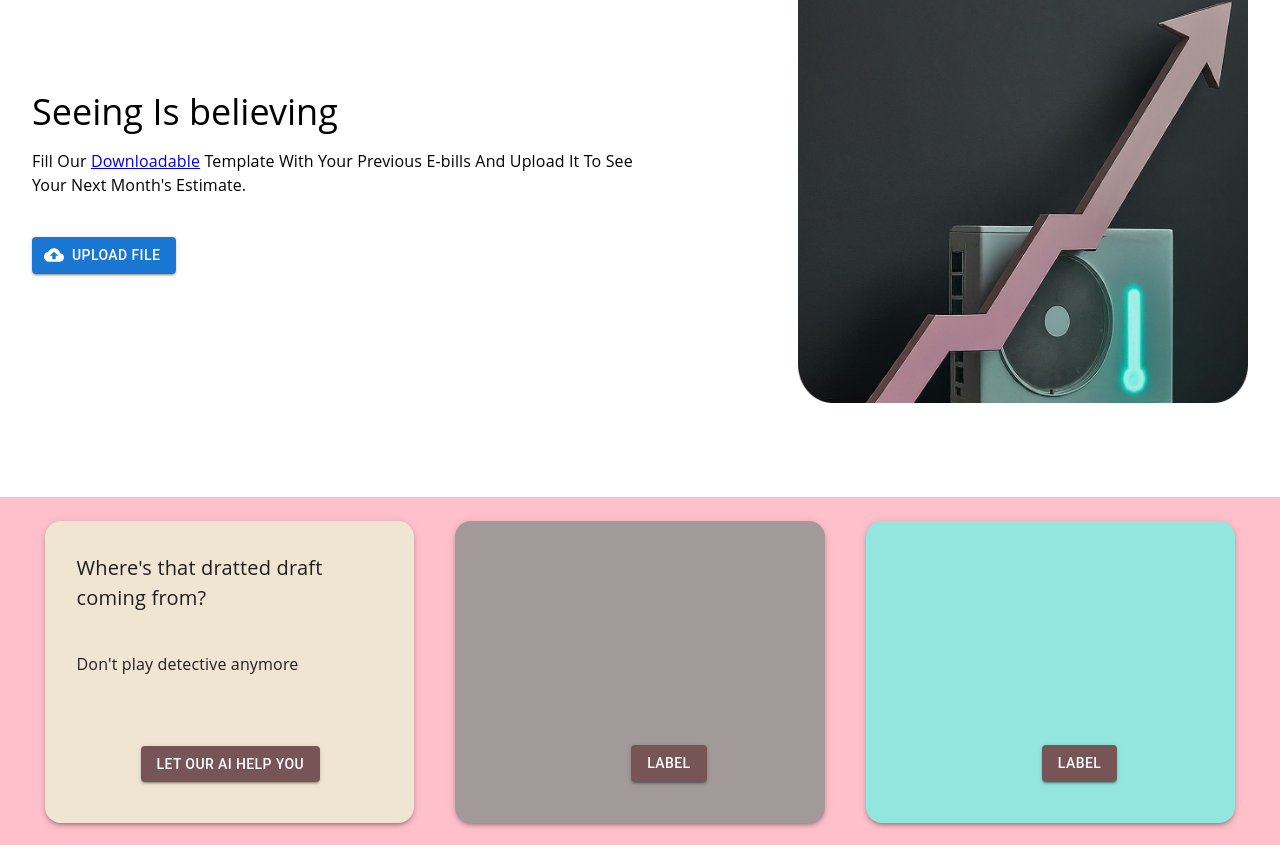
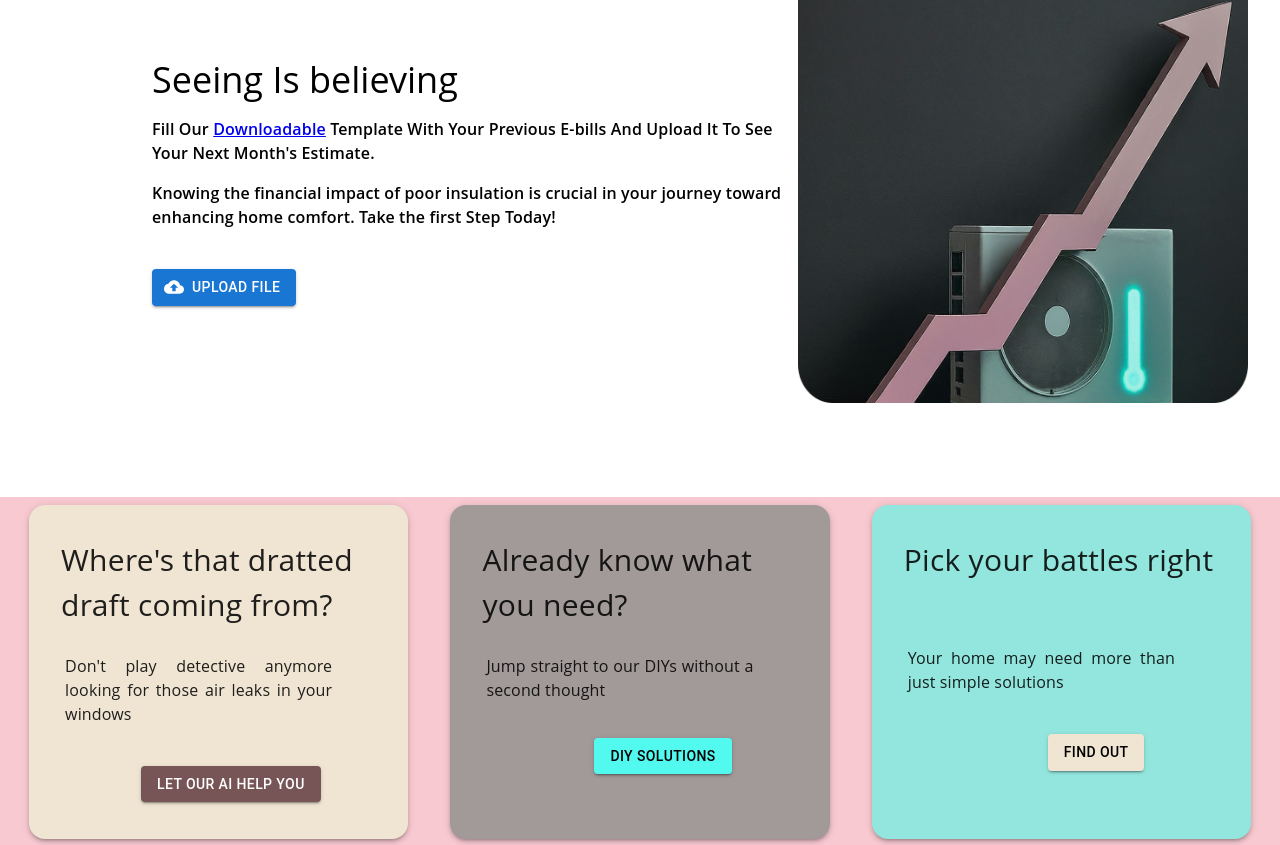
Before and after one commit to Eatgrilledfish/SimpleHearth, a Next.js app in the folder simply-health/: page / in a window 1280 px wide. Shown: the part 1255-2100 px from the top of the page. Built offline with nearby package versions, Linux system fonts and the light colour scheme.

Commit message:
change home page

```diff
--- a/package.json
+++ b/package.json
@@ -4,6 +4,7 @@
     "@emotion/styled": "^11.11.5",
     "@mui/icons-material": "^5.15.15",
     "@mui/material": "^5.15.15",
+    "axios": "^1.6.8",
     "next": "^14.1.4",
     "react": "^18.2.0",
     "react-dom": "^18.2.0",
--- a/simply-health/src/components/HomePage.js
+++ b/simply-health/src/components/HomePage.js
@@ -36,37 +36,50 @@ const HomePage = () => {
         <Box>
           <Typography variant="h5" gutterBottom  sx={{
           fontFamily: '"Open Sans", sans-serif', // 示例字体
-          fontWeight: 450, // 字体粗细
-          color: '#000000', // 字体颜色，这里使用蓝色
-          fontSize: '36px'
+          fontWeight: 500,
+          color: '#000000',
+          fontSize: '36px',
+          ml: 15
         }}>Seeing Is believing</Typography>
           <Typography variant="body1" gutterBottom sx={{
           fontFamily: '"Open Sans", sans-serif', // 示例字体
-
+          fontWeight: 600,
           color: '#000000', // 字体颜色
           fontSize: '16px',
-          marginBottom: theme => theme.spacing(5),
+          ml:15,
+          marginBottom: theme => theme.spacing(2),
         }}>
           Fill Our <a href='https://drive.google.com/file/d/1acYWqWA-t7_Kp4P3Pku4lvN1n3qgNzVs/view?usp=sharing'>Downloadable</a> Template With Your Previous E-bills And Upload It To See <br></br>Your Next Month's Estimate.
           </Typography>
-          <InputFileUpload sx={{mt:2}}/>
+          <Typography variant="body1" gutterBottom sx={{
+          fontFamily: '"Open Sans", sans-serif',
+          fontWeight: 600,
+          color: '#000000',
+          fontSize: '16px',
+          ml:15,
+          marginBottom: theme => theme.spacing(5),
+        }}>
+            Knowing the financial impact of poor insulation is crucial in your journey toward enhancing home comfort. Take the first Step Today!
+          </Typography>
+          <InputFileUpload/>
         </Box>
         <Box>
           <img src="/upload.png" alt="Side Image" style={{ width: '450px', height: '450px' }} />
         </Box>
       </Box>
 
+
       {/* 粉色背景Box，包含三个长方形模块 */}
-      <Box sx={{ display: 'flex', justifyContent: 'space-around', p: 3, bgcolor: 'pink', mt: 2, height: '350px'}}>
+      <Box sx={{ display: 'flex', justifyContent: 'space-around', p: 1, bgcolor: '#F8C9D1', mt: 2, height: '350px'}}>
         <Paper sx={{ bgcolor: '#F0E5D3', p: 2, borderRadius: '16px', width: '30%' }} elevation={3}>
-          <Typography gutterBottom sx={{padding: '1rem',fontFamily: '"Open Sans", sans-serif',fontSize: '20px'}}>Where's that dratted draft coming from?</Typography>
-          <Typography variant="body1"  gutterBottom  sx={{padding: '1rem',fontFamily: '"Open Sans", sans-serif',fontSize: '16px'}}>
-          Don't play detective anymore
+          <Typography gutterBottom sx={{padding: '1rem',fontFamily: '"Open Sans", sans-serif',fontSize: '30px'}}>Where's that dratted draft coming from?</Typography>
+          <Typography variant="body1"  gutterBottom  sx={{fontFamily: '"Open Sans", sans-serif',fontSize: '16px',marginLeft:'20px',marginRight:'60px',textAlign: 'justify',mb:4}}>
+            Don't play detective anymore looking for those air leaks in your windows
           </Typography>
           <Button variant="contained" sx={{
-            mt: 6, // 按钮上边距
+            mt: 1,
             width: 'fit-content',
-            ml:10,
+            ml:12,
             backgroundColor: '#775556', // 按钮背景色
 
             '&:hover': {
@@ -77,31 +90,42 @@ const HomePage = () => {
           </Button>
         </Paper>
         <Paper sx={{ bgcolor: '#A29999', p: 2, borderRadius: '16px', width: '30%' }} elevation={3}>
+          <Typography gutterBottom sx={{padding: '1rem',fontFamily: '"Open Sans", sans-serif',fontSize: '30px'}}>Already know what you need?</Typography>
+            <Typography variant="body1"  gutterBottom  sx={{fontFamily: '"Open Sans", sans-serif',fontSize: '16px',marginLeft:'20px',marginRight:'60px',textAlign: 'justify',mb:3}}>
+              Jump straight to our DIYs without a second thought
+          </Typography>
           <Button variant="contained" sx={{
-            mt: 26, // 按钮上边距
+            mt: 1.5,
             width: 'fit-content',
-            ml:20,
-            backgroundColor: '#775556', // 按钮背景色
+            ml:16,
+            color:'black',
+            backgroundColor: '#52F9EF', // 按钮背景色
 
             '&:hover': {
-              backgroundColor: '#9E7A85', // 按钮悬停时的背景色
+              backgroundColor: '#3FB8C8'
+
             },
           }}>
-            label
+            DIY Solutions
           </Button>
         </Paper>
         <Paper sx={{ bgcolor: '#93E6DE', p: 2, borderRadius: '16px', width: '30%' }} elevation={3}>
+          <Typography gutterBottom sx={{padding: '1rem',fontFamily: '"Open Sans", sans-serif',fontSize: '30px',mb:6}}>Pick your battles right</Typography>
+            <Typography variant="body1"  gutterBottom  sx={{fontFamily: '"Open Sans", sans-serif',fontSize: '16px',marginLeft:'20px',marginRight:'60px',textAlign: 'justify',mb:4}}>
+              Your home may need more than just simple solutions
+          </Typography>
           <Button variant="contained" sx={{
-            mt: 26, // 按钮上边距
+            mt: 1, // 按钮上边距
             width: 'fit-content',
             ml:20,
-            backgroundColor: '#775556', // 按钮背景色
+            color:'black',
+            backgroundColor: '#F0E5D3', // 按钮背景色
 
             '&:hover': {
-              backgroundColor: '#9E7A85', // 按钮悬停时的背景色
+              backgroundColor: '#D3C2AC', // 按钮悬停时的背景色
             },
           }}>
-            label
+              find out
           </Button>
         </Paper>
       </Box>
--- a/simply-health/src/components/InputFileUpload.js
+++ b/simply-health/src/components/InputFileUpload.js
@@ -22,7 +22,7 @@ export default function InputFileUpload() {
       role={undefined}
       variant="contained"
       tabIndex={-1}
-      startIcon={<CloudUploadIcon />}
+      startIcon={<CloudUploadIcon />}sx={{ml:15}}
     >
       Upload file
       <VisuallyHiddenInput type="file" />
```
Also changed, not shown: 1 other file (tests, documents, lock files or other folders).
